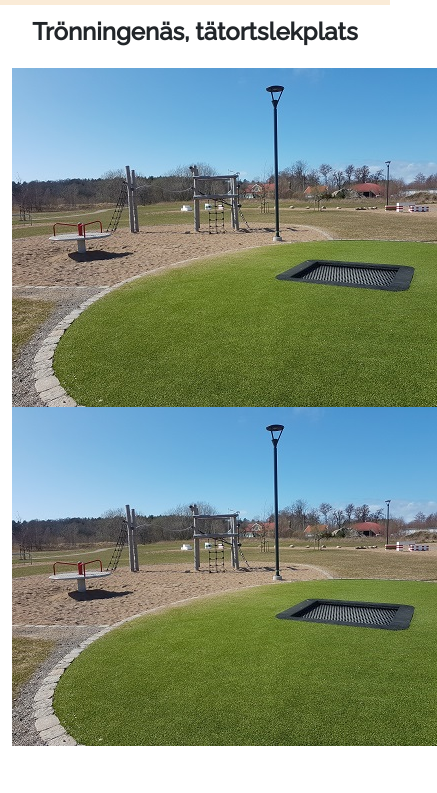
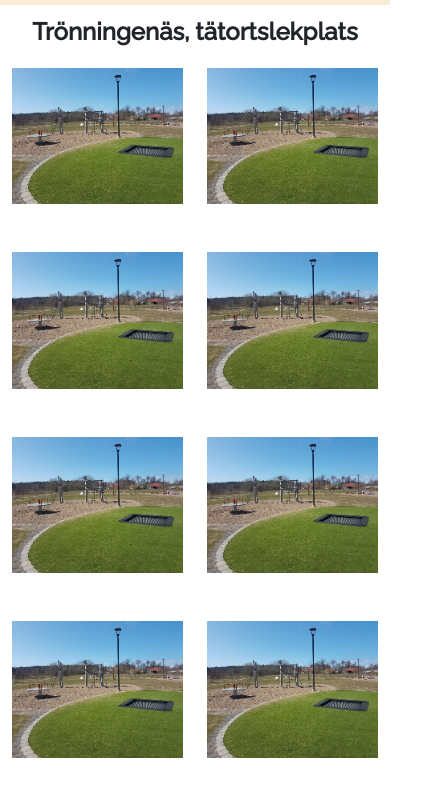
Before and after one commit to SusannaThunberg/Playgrounds, a plain HTML site: page playgrounds/tronningenas_g.html in a window 390 px wide. Shown: the part 51-844 px from the top of the page, 437 px wide, since content can reach past the window. Drawn offline with nearby package versions, Linux system fonts and the light colour scheme.

Commit message:
More responsive

```diff
--- a/playgrounds/tronningenas_g.html
+++ b/playgrounds/tronningenas_g.html
@@ -64,40 +64,40 @@
     <h1 class="mt-5">Trönningenäs, tätortslekplats</h1>
 
     <div class="container">
-        <div class="row mb-5">
-            <div class="col">
-                <img src="/images/tronningenas/main.jpg" alt="Trönningenäs playground">
+        <div class="row">
+            <div class="col mb-5">
+                <img src="/images/tronningenas/main.jpg" alt="Trönningenäs playground" class="img-fluid">
             </div>
 
-            <div class="col">
-                <img src="/images/tronningenas/main.jpg" alt="Trönningenäs playground">
+            <div class="col  mb-5">
+                <img src="/images/tronningenas/main.jpg" alt="Trönningenäs playground" class="img-fluid">
             </div>
         </div>
-        <div class="row mb-5">
-            <div class="col">
-                <img src="/images/tronningenas/main.jpg" alt="Trönningenäs playground">
+        <div class="row">
+            <div class="col mb-5">
+                <img src="/images/tronningenas/main.jpg" alt="Trönningenäs playground" class="img-fluid">
             </div>
 
-            <div class="col">
-                <img src="/images/tronningenas/main.jpg" alt="Trönningenäs playground">
+            <div class="col mb-5">
+                <img src="/images/tronningenas/main.jpg" alt="Trönningenäs playground" class="img-fluid">
             </div>
         </div>
-        <div class="row mb-5">
-            <div class="col">
-                <img src="/images/tronningenas/main.jpg" alt="Trönningenäs playground">
+        <div class="row">
+            <div class="col mb-5">
+                <img src="/images/tronningenas/main.jpg" alt="Trönningenäs playground" class="img-fluid">
             </div>
 
-            <div class="col">
-                <img src="/images/tronningenas/main.jpg" alt="Trönningenäs playground">
+            <div class="col mb-5">
+                <img src="/images/tronningenas/main.jpg" alt="Trönningenäs playground" class="img-fluid">
             </div>
         </div>
-        <div class="row mb-5">
-            <div class="col">
-                <img src="/images/tronningenas/main.jpg" alt="Trönningenäs playground">
+        <div class="row">
+            <div class="col mb-5">
+                <img src="/images/tronningenas/main.jpg" alt="Trönningenäs playground" class="img-fluid">
             </div>
 
-            <div class="col">
-                <img src="/images/tronningenas/main.jpg" alt="Trönningenäs playground">
+            <div class="col mb-5">
+                <img src="/images/tronningenas/main.jpg" alt="Trönningenäs playground" class="img-fluid">
             </div>
         </div>
 
--- a/styles/style.css
+++ b/styles/style.css
@@ -141,6 +141,12 @@ footer .social-icons a:hover {
     p {
         text-align: center;
     }
+    img {
+        max-width: 100%;
+    }
+    iframe {
+        width: 100%;
+    }
     .project-description {
         text-align: center;
     }
```
Also changed, not shown: playgrounds/tronningenas.html (+4 -4 lines).
